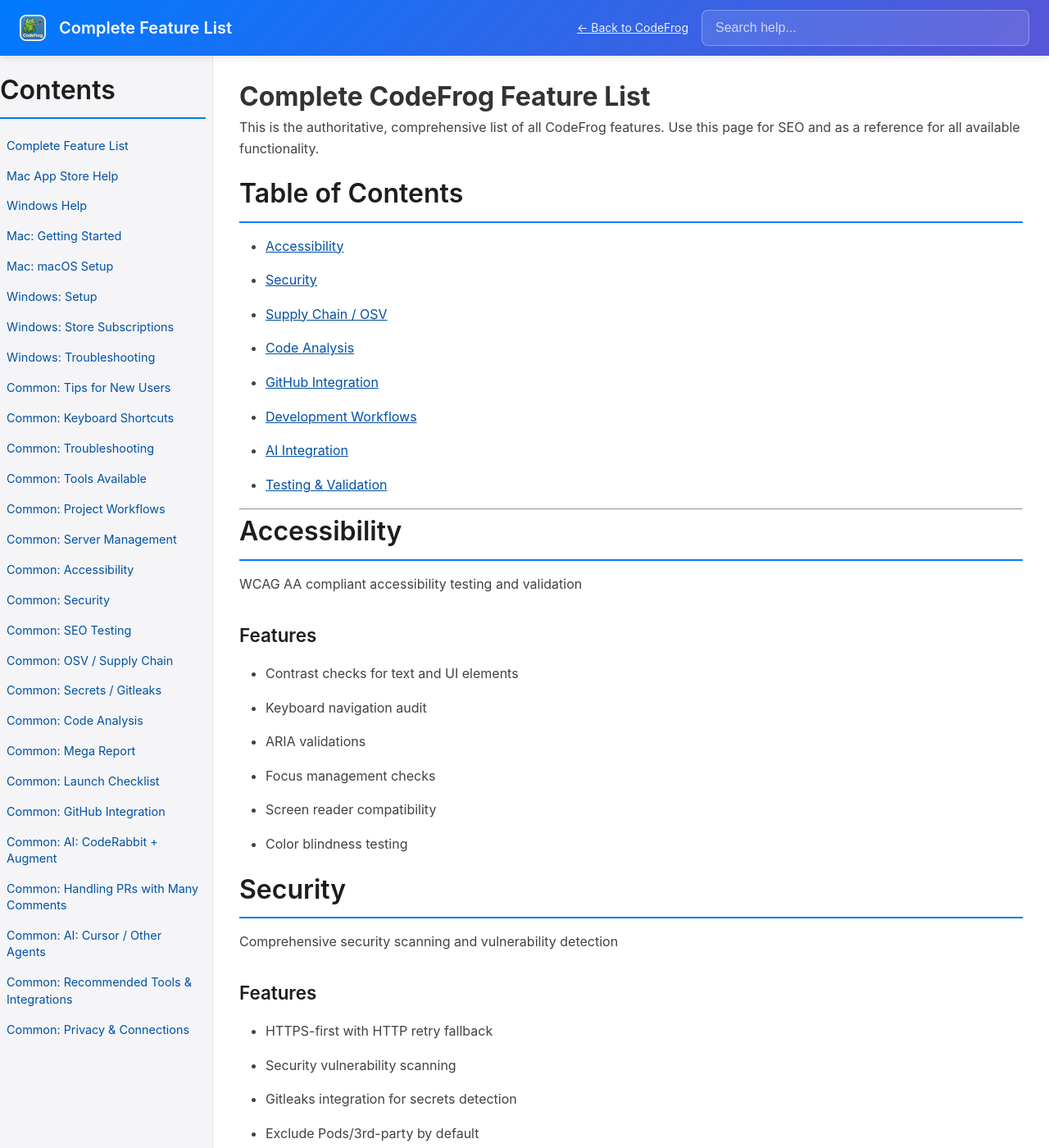
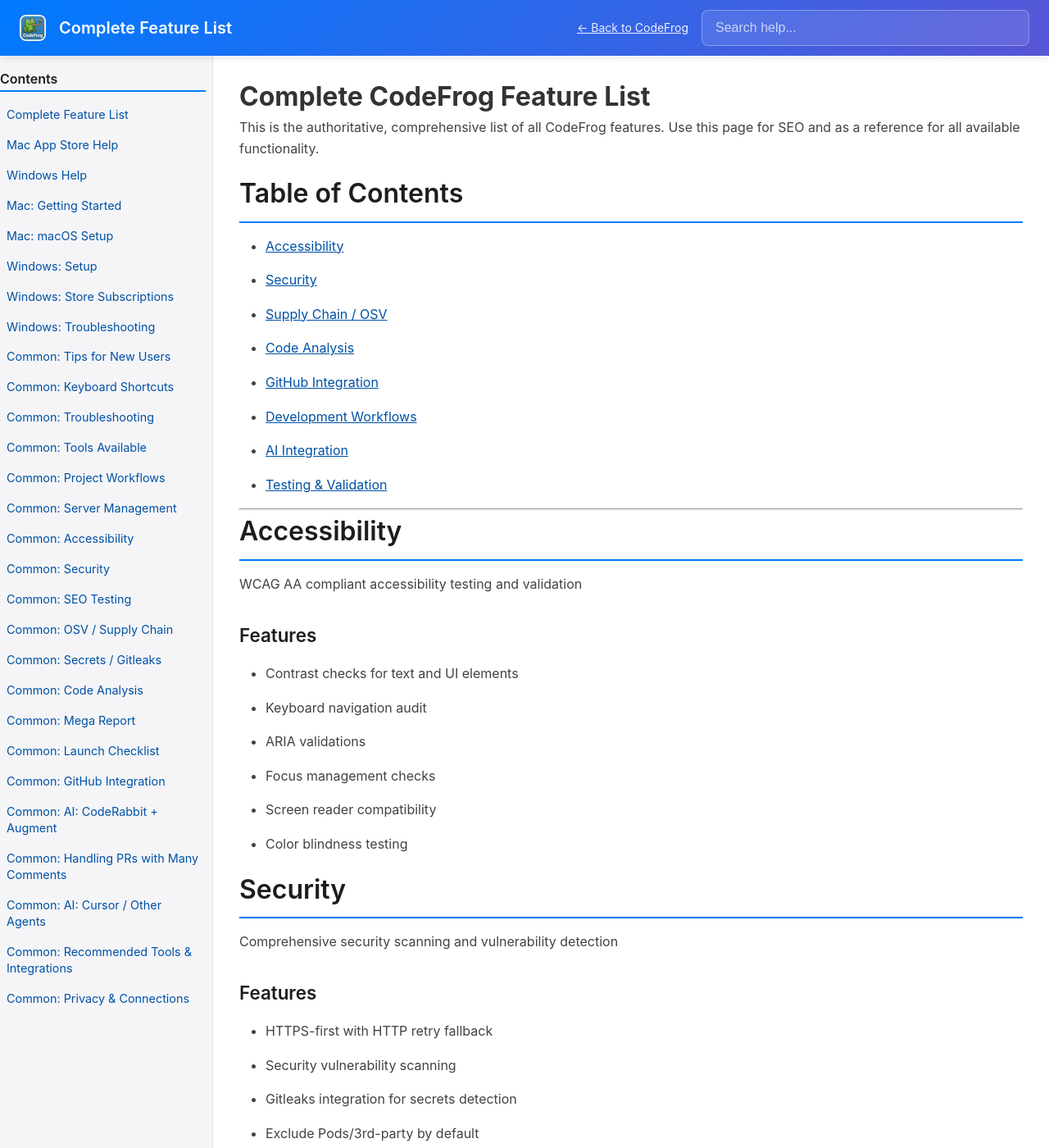
Before and after one commit to greenrobotllc/codefrog-help, a Jekyll site: the page built from index.md, in a window 1280 px wide and 1400 px high. Shown: the whole window at 82% size. Built offline with Jekyll 4.4.1, drawn with Linux system fonts in a browser that asks for light colours.

Commit message:
Sync help documentation from main repository
Synced from: 537f583696b9b1e990466de3f8a1155ae02fb92e
Date: 2025-12-29 03:05:45 UTC

```diff
--- a/assets/css/help.css
+++ b/assets/css/help.css
@@ -154,12 +154,18 @@
   overflow-x: hidden;
 }
 
+.help-nav {
+  padding: 0;
+  margin: 0;
+}
+
+.help-nav h2,
 .help-nav h3 {
   color: #1d1d1f;
   font-size: 1rem;
-  margin-bottom: 0.75rem;
+  margin: 0 0 0.75rem 0;
   font-weight: 600;
-  padding: 0.25rem 0;
+  padding: 0;
 }
 
 .help-nav ul {
@@ -170,6 +176,8 @@
 
 .help-nav li {
   margin-bottom: 0.25rem;
+  padding: 0;
+  margin-left: 0;
 }
 
 .help-nav a {
```
